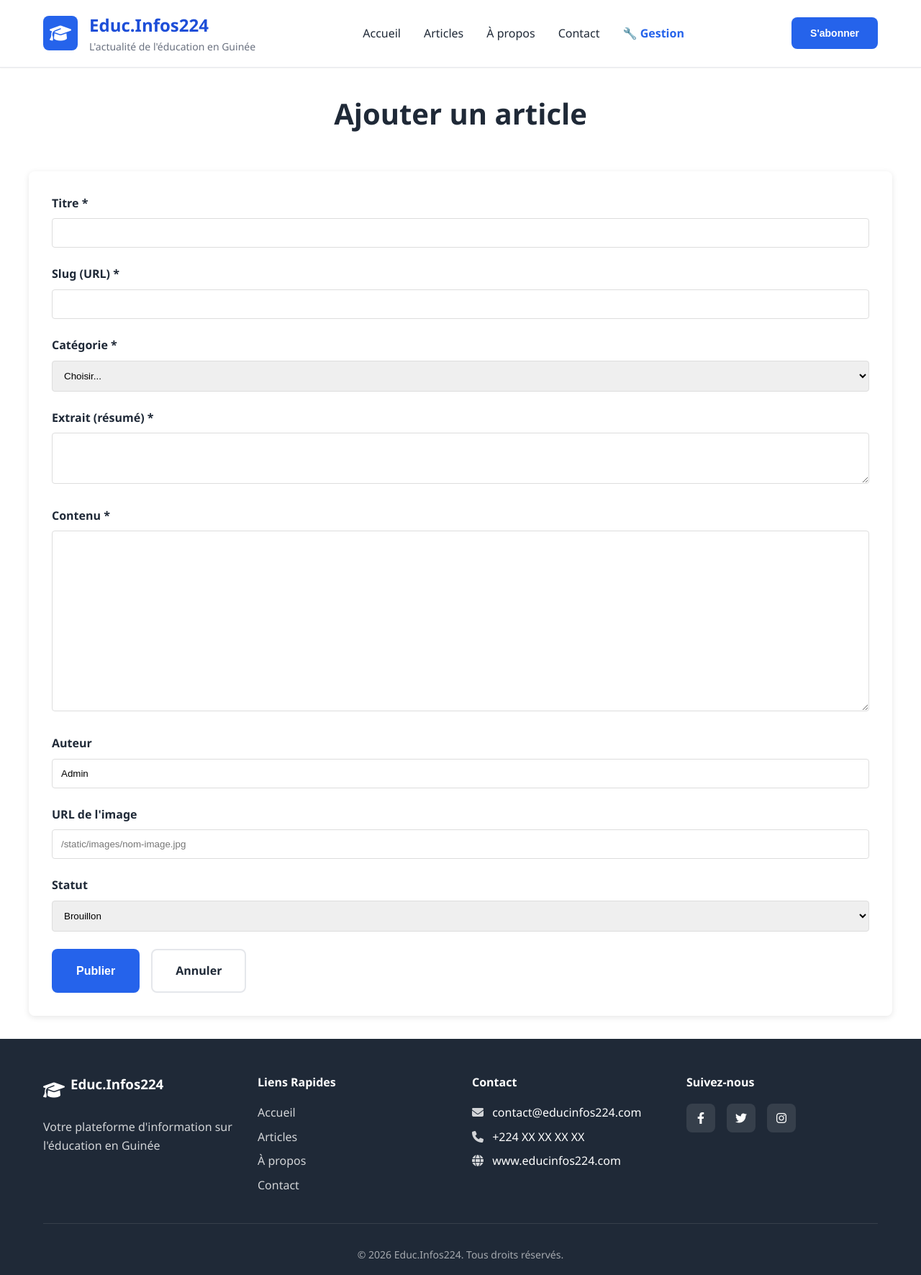
After one commit to Bella5768/educinfos, a Django app: page /gestion/ajouter/ in a window 1280 px wide. The commit adds this page. Shown: the whole page at 72% size. Run offline with Django 4.2, Linux system fonts and the light colour scheme.

Commit message:
Add dedicated management interface for articles

```diff
--- a/articles/urls.py
+++ b/articles/urls.py
@@ -5,4 +5,8 @@ urlpatterns = [
     path('', views.home, name='home'),
     path('article/<slug:slug>/', views.article_detail, name='article_detail'),
     path('articles/', views.articles_list, name='articles_list'),
+    path('gestion/', views.dashboard, name='dashboard'),
+    path('gestion/ajouter/', views.article_create, name='article_create'),
+    path('gestion/modifier/<slug:slug>/', views.article_edit, name='article_edit'),
+    path('gestion/supprimer/<slug:slug>/', views.article_delete, name='article_delete'),
 ]
--- a/articles/views.py
+++ b/articles/views.py
@@ -1,4 +1,5 @@
-from django.shortcuts import render
+from django.shortcuts import render, redirect, get_object_or_404
+from django.urls import reverse
 from .models import Article
 
 
@@ -31,3 +32,64 @@ def articles_list(request):
         'category_filter': category_filter,
     }
     return render(request, 'articles_list.html', context)
+
+
+def dashboard(request):
+    articles = Article.objects.all().order_by('-published_date')
+    context = {
+        'articles': articles,
+    }
+    return render(request, 'dashboard.html', context)
+
+
+def article_create(request):
+    if request.method == 'POST':
+        title = request.POST.get('title')
+        slug = request.POST.get('slug')
+        category = request.POST.get('category')
+        excerpt = request.POST.get('excerpt')
+        content = request.POST.get('content')
+        author = request.POST.get('author', 'Admin')
+        status = request.POST.get('status', 'draft')
+        image_url = request.POST.get('image_url', '')
+
+        article = Article.objects.create(
+            title=title,
+            slug=slug,
+            category=category,
+            excerpt=excerpt,
+            content=content,
+            author=author,
+            status=status,
+            image_url=image_url
+        )
+        return redirect('dashboard')
+
+    return render(request, 'article_form.html')
+
+
+def article_edit(request, slug):
+    article = get_object_or_404(Article, slug=slug)
+
+    if request.method == 'POST':
+        article.title = request.POST.get('title')
+        article.slug = request.POST.get('slug')
+        article.category = request.POST.get('category')
+        article.excerpt = request.POST.get('excerpt')
+        article.content = request.POST.get('content')
+        article.author = request.POST.get('author', 'Admin')
+        article.status = request.POST.get('status', 'draft')
+        article.image_url = request.POST.get('image_url', '')
+        article.save()
+        return redirect('dashboard')
+
+    context = {
+        'article': article,
+    }
+    return render(request, 'article_form.html', context)
+
+
+def article_delete(request, slug):
+    article = get_object_or_404(Article, slug=slug)
+    article.delete()
+    return redirect('dashboard')
--- /dev/null
+++ b/templates/article_form.html
@@ -0,0 +1,74 @@
+{% extends 'base.html' %}
+
+{% block content %}
+<div class="container" style="padding: 2rem 0;">
+    <div class="section-header">
+        <h2>{% if article %}Modifier l'article{% else %}Ajouter un article{% endif %}</h2>
+    </div>
+
+    <form method="post" style="background: white; padding: 2rem; border-radius: 8px; box-shadow: 0 2px 8px rgba(0,0,0,0.1);">
+        {% csrf_token %}
+        <div style="margin-bottom: 1.5rem;">
+            <label style="display: block; margin-bottom: 0.5rem; font-weight: 600;">Titre *</label>
+            <input type="text" name="title" value="{% if article %}{{ article.title }}{% endif %}"
+                   style="width: 100%; padding: 0.75rem; border: 1px solid #ddd; border-radius: 4px;" required>
+        </div>
+
+        <div style="margin-bottom: 1.5rem;">
+            <label style="display: block; margin-bottom: 0.5rem; font-weight: 600;">Slug (URL) *</label>
+            <input type="text" name="slug" value="{% if article %}{{ article.slug }}{% endif %}"
+                   style="width: 100%; padding: 0.75rem; border: 1px solid #ddd; border-radius: 4px;" required>
+        </div>
+
+        <div style="margin-bottom: 1.5rem;">
+            <label style="display: block; margin-bottom: 0.5rem; font-weight: 600;">Catégorie *</label>
+            <select name="category" style="width: 100%; padding: 0.75rem; border: 1px solid #ddd; border-radius: 4px;" required>
+                <option value="">Choisir...</option>
+                <option value="reforme" {% if article and article.category == 'reforme' %}selected{% endif %}>Réforme</option>
+                <option value="innovation" {% if article and article.category == 'innovation' %}selected{% endif %}>Innovation</option>
+                <option value="initiative" {% if article and article.category == 'initiative' %}selected{% endif %}>Initiative</option>
+                <option value="resultat" {% if article and article.category == 'resultat' %}selected{% endif %}>Résultat</option>
+                <option value="interview" {% if article and article.category == 'interview' %}selected{% endif %}>Interview</option>
+                <option value="conseil" {% if article and article.category == 'conseil' %}selected{% endif %}>Conseil</option>
+            </select>
+        </div>
+
+        <div style="margin-bottom: 1.5rem;">
+            <label style="display: block; margin-bottom: 0.5rem; font-weight: 600;">Extrait (résumé) *</label>
+            <textarea name="excerpt" rows="3" style="width: 100%; padding: 0.75rem; border: 1px solid #ddd; border-radius: 4px;" required>{% if article %}{{ article.excerpt }}{% endif %}</textarea>
+        </div>
+
+        <div style="margin-bottom: 1.5rem;">
+            <label style="display: block; margin-bottom: 0.5rem; font-weight: 600;">Contenu *</label>
+            <textarea name="content" rows="15" style="width: 100%; padding: 0.75rem; border: 1px solid #ddd; border-radius: 4px;" required>{% if article %}{{ article.content }}{% endif %}</textarea>
+        </div>
+
+        <div style="margin-bottom: 1.5rem;">
+            <label style="display: block; margin-bottom: 0.5rem; font-weight: 600;">Auteur</label>
+            <input type="text" name="author" value="{% if article %}{{ article.author }}{% else %}Admin{% endif %}"
+                   style="width: 100%; padding: 0.75rem; border: 1px solid #ddd; border-radius: 4px;">
+        </div>
+
+        <div style="margin-bottom: 1.5rem;">
+            <label style="display: block; margin-bottom: 0.5rem; font-weight: 600;">URL de l'image</label>
+            <input type="text" name="image_url" value="{% if article %}{{ article.image_url }}{% endif %}"
+                   style="width: 100%; padding: 0.75rem; border: 1px solid #ddd; border-radius: 4px;" placeholder="/static/images/nom-image.jpg">
+        </div>
+
+        <div style="margin-bottom: 1.5rem;">
+            <label style="display: block; margin-bottom: 0.5rem; font-weight: 600;">Statut</label>
+            <select name="status" style="width: 100%; padding: 0.75rem; border: 1px solid #ddd; border-radius: 4px;">
+                <option value="draft" {% if article and article.status == 'draft' %}selected{% endif %}>Brouillon</option>
+                <option value="published" {% if article and article.status == 'published' %}selected{% endif %}>Publié</option>
+            </select>
+        </div>
+
+        <div style="display: flex; gap: 1rem;">
+            <button type="submit" class="btn btn-primary btn-large">
+                {% if article %}Modifier{% else %}Publier{% endif %}
+            </button>
+            <a href="{% url 'dashboard' %}" class="btn btn-outline btn-large">Annuler</a>
+        </div>
+    </form>
+</div>
+{% endblock %}
--- a/templates/base.html
+++ b/templates/base.html
@@ -27,7 +27,7 @@
                     <a href="#articles" class="nav-link">Articles</a>
                     <a href="#apropos" class="nav-link">À propos</a>
                     <a href="#contact" class="nav-link">Contact</a>
-                    <a href="/admin/articles/article/add/" class="nav-link" style="color: var(--primary-color); font-weight: 600;">+ Ajouter article</a>
+                    <a href="{% url 'dashboard' %}" class="nav-link" style="color: var(--primary-color); font-weight: 600;">🔧 Gestion</a>
                 </nav>
                 <button class="btn btn-primary">S'abonner</button>
                 <button class="mobile-menu-btn">
```
Also changed, not shown: templates/dashboard.html (added, +66 -0 lines).
